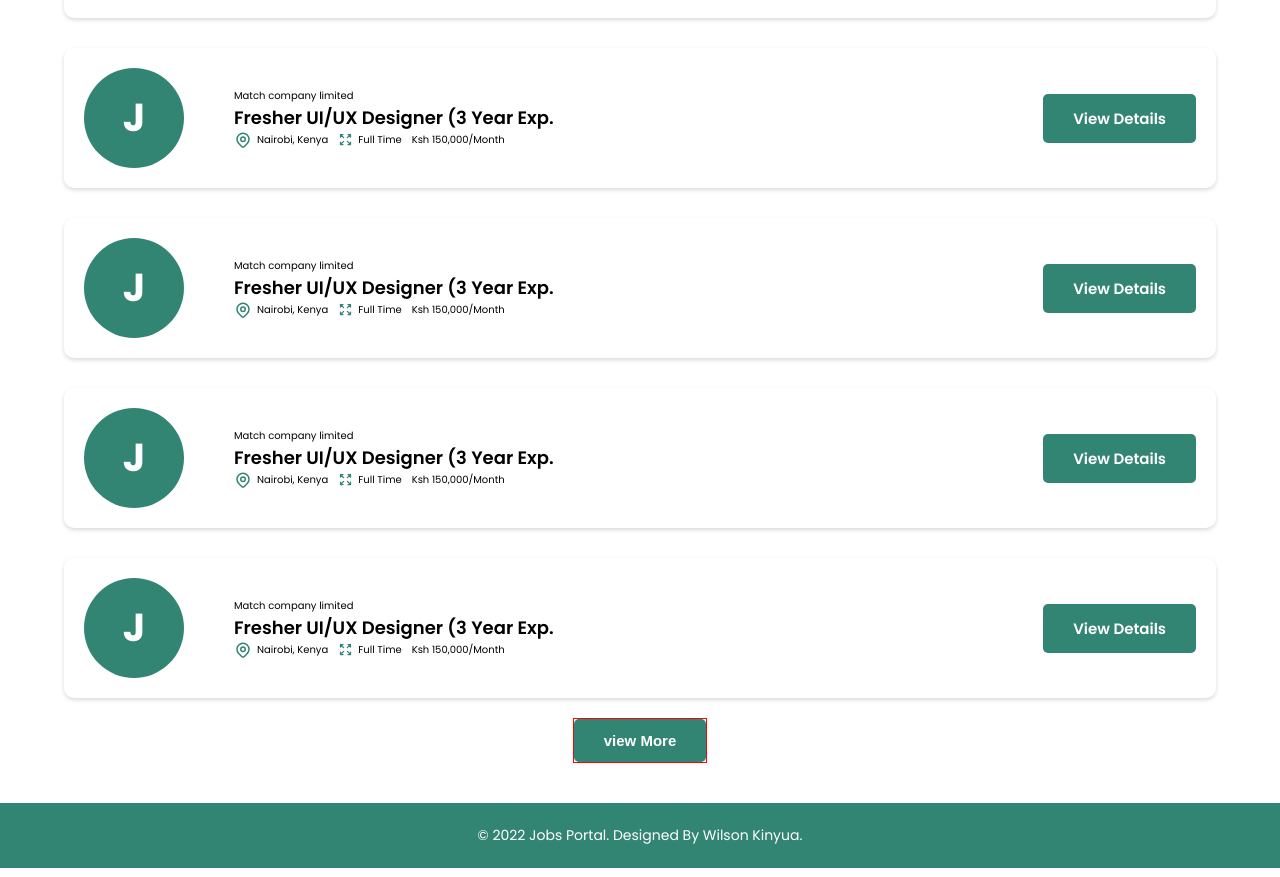
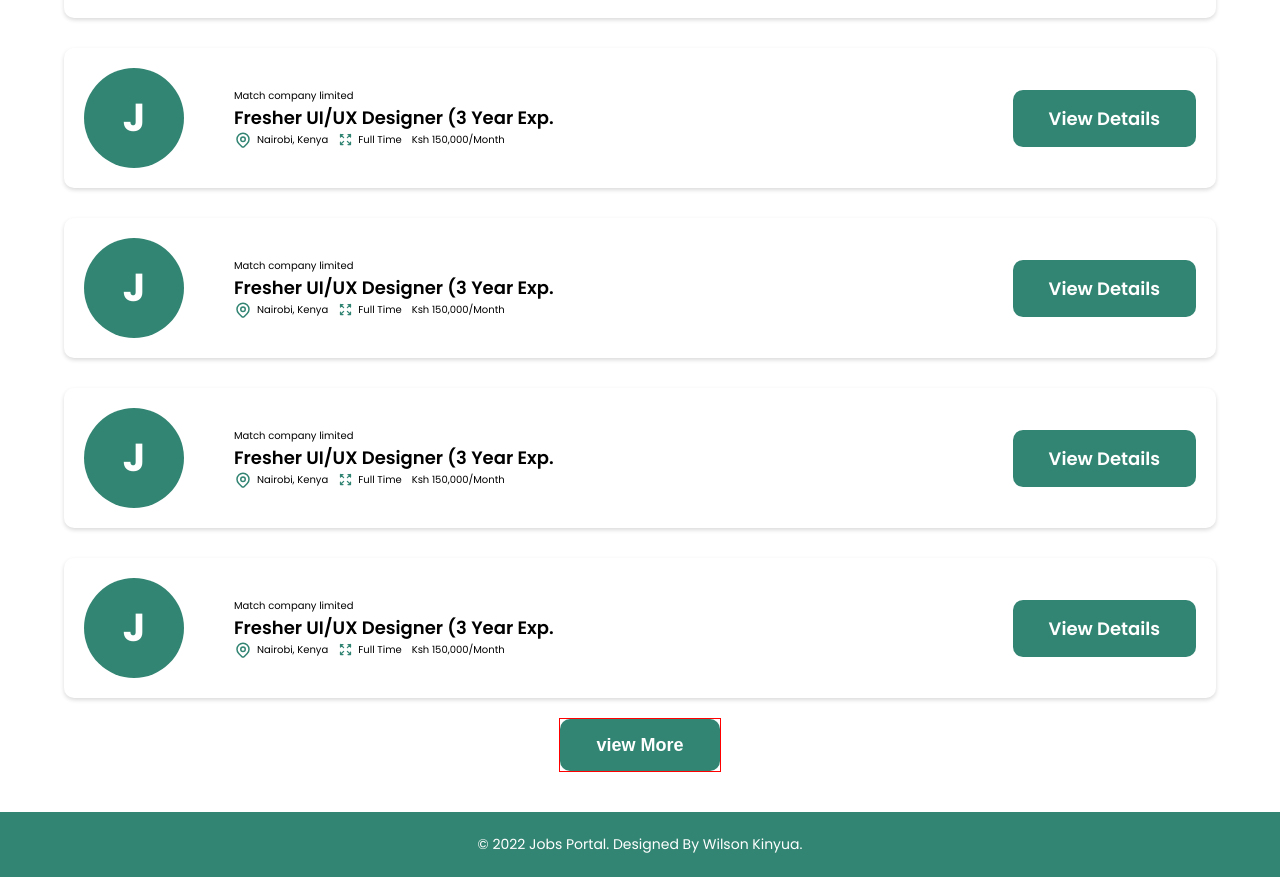
Before and after one commit to Techtees/jobsportal, a React (Create React App) app: page / in a window 1280 px wide. Shown: the part 1840-2717 px from the top of the page. Built offline with nearby package versions, Linux system fonts and the light colour scheme.

Commit message:
global style updated

```diff
--- a/src/global.scss
+++ b/src/global.scss
@@ -32,6 +32,7 @@
 
 html {
     font-size: 62.5%;
+    min-height: 100%;
 }
 
 * {
@@ -42,7 +43,10 @@ html {
 
 body {
   font-family: 'Poppins', sans-serif;
+  position: relative;
+  // height: 100%;
 }
+
 
 ul {
  list-style: none;
@@ -121,7 +125,6 @@ tr {
   max-width: 1512px;
    margin: 0 auto;
    padding: 2em 0;
-   position: relative;
 }
 
 label{
@@ -161,8 +164,8 @@ textarea {
 .btn {
   padding: .85em 2em;
   border: none;
-  border-radius: 5px;
-  font-size: 1.5rem;
+  border-radius: 10px;
+  font-size: var(--fs-md);
   font-weight: 600;
   cursor: pointer;
 }
@@ -206,8 +209,16 @@ textarea {
   font-weight: 500;
 
 }
+main{
+  flex-grow: 1;
+}
 .footer-bg{
  @extend .bg-color;
+
+position: relative;
+width: 100%;
+bottom: em;
+// margin-top: 4em;
  p{
   color: #ffff;
   text-align: center;
```
